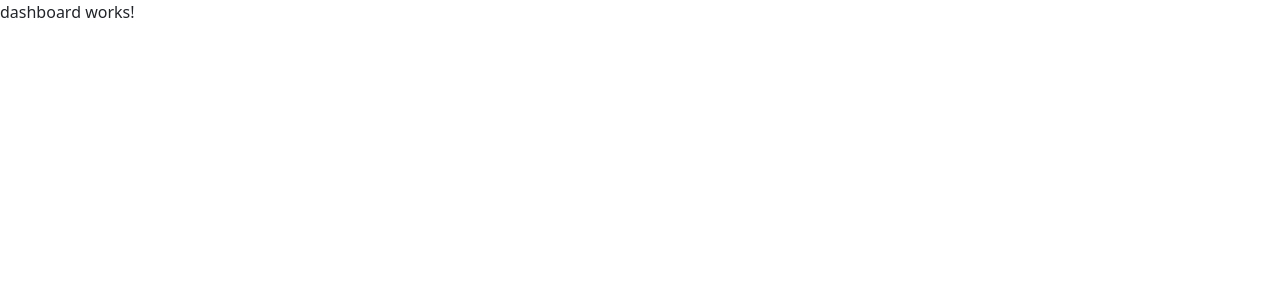
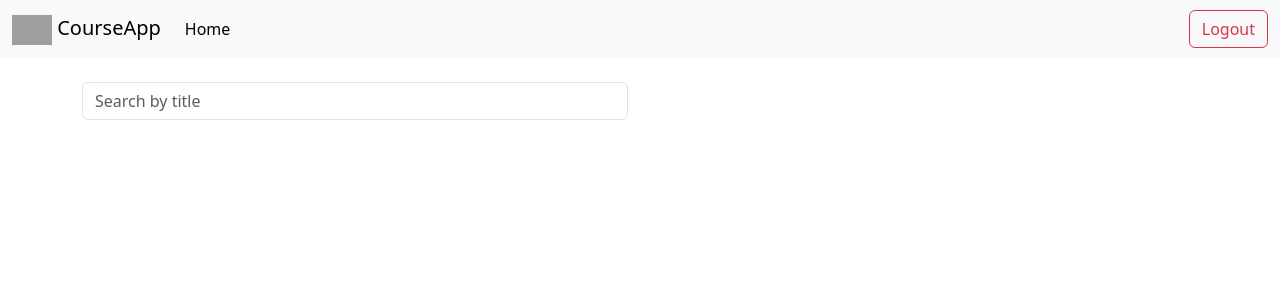
Before and after one commit to shrash9/CourseListingApp, an Angular app: page /dashboard in a window 1280 px wide. Shown: the top 300 px of the page. Built offline with nearby package versions, Linux system fonts and the light colour scheme; grey boxes are pictures that could not be loaded.

Commit message:
Added UI to dashboard

```diff
--- a/src/app/dashboard/dashboard.component.html
+++ b/src/app/dashboard/dashboard.component.html
@@ -1 +1,42 @@
-<p>dashboard works!</p>
+<nav class="navbar navbar-expand-lg navbar-light bg-light">
+    <div class="container-fluid">
+      <a class="navbar-brand" routerLink="/dashboard">
+        <img src="assets/logo.png" alt="Logo" height="30" />
+        CourseApp
+      </a>
+      <button class="navbar-toggler" type="button" data-bs-toggle="collapse" data-bs-target="#navMenu">
+        <span class="navbar-toggler-icon"></span>
+      </button>
+      <div class="collapse navbar-collapse" id="navMenu">
+        <ul class="navbar-nav me-auto mb-2 mb-lg-0">
+          <li class="nav-item">
+            <a class="nav-link active" routerLink="/dashboard">Home</a>
+          </li>
+        </ul>
+        <button class="btn btn-outline-danger" (click)="logout()">Logout</button>
+      </div>
+    </div>
+  </nav>
+
+  <div class="container mt-4">
+    <div class="row mb-3">
+      <div class="col-md-6">
+        <input
+          type="text"
+          class="form-control"
+          placeholder="Search by title"
+          [(ngModel)]="searchTerm"
+        />
+      </div>
+    </div>
+
+    <div class="row">
+      <!-- course cards will go here -->
+    </div>
+
+    <nav>
+      <ul class="pagination justify-content-center">
+        <!-- pagination controls will go here -->
+      </ul>
+    </nav>
+  </div>
```
Also changed, not shown: src/app/dashboard/dashboard.component.ts (+6 -3 lines).
